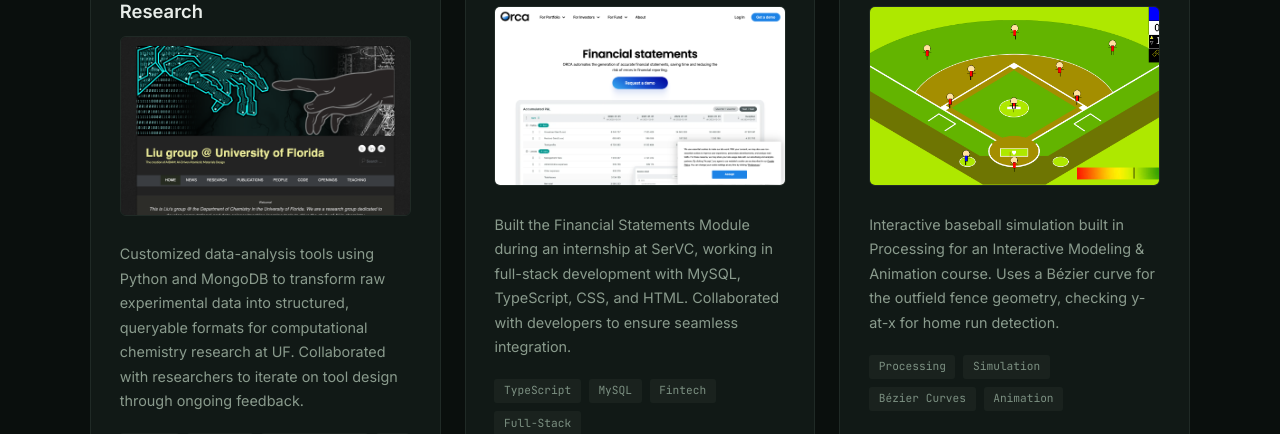
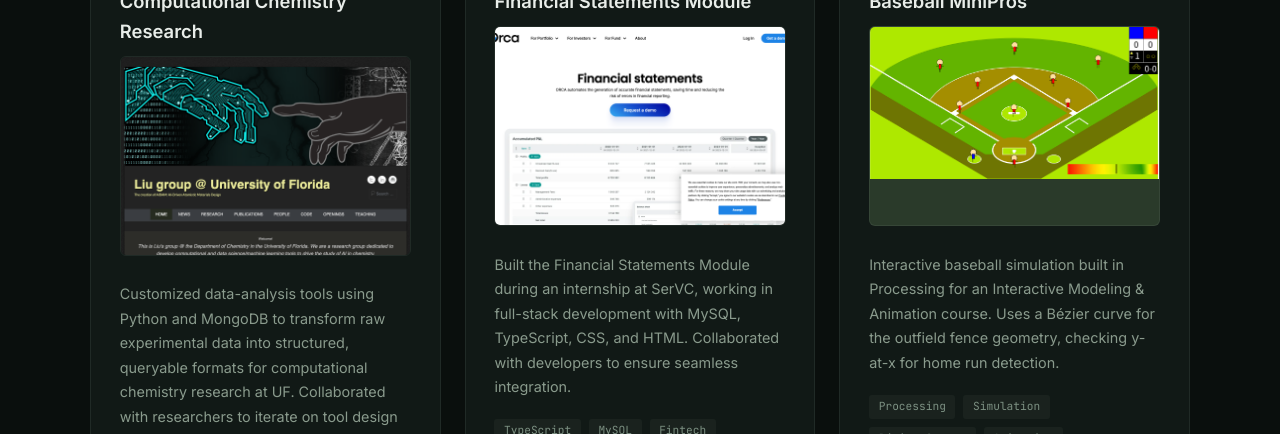
Before and after one commit to JustinStrik/JustinStrik.github.io, a plain HTML site: page index.html in a window 1280 px wide. Shown: the part 1755-2189 px from the top of the page. Drawn offline with nearby package versions, Linux system fonts and the light colour scheme.

Commit message:
Raise headshot framing, show full baseball screenshot

```diff
--- a/index.html
+++ b/index.html
@@ -131,6 +131,7 @@
             height: 200px;
             border-radius: 50%;
             object-fit: cover;
+            object-position: center 20%;
             border: 3px solid var(--sage-dark);
             box-shadow: 0 0 30px rgba(124,144,130,0.2);
             flex-shrink: 0;
@@ -257,7 +258,7 @@
         .project-card:hover::before { opacity: 1; }
         .project-screenshot {
             width: 100%;
-            height: 180px;
+            height: 200px;
             object-fit: cover;
             object-position: top;
             border-radius: 6px;
@@ -692,7 +693,7 @@
                         </div>
                     </div>
                     <h3>Baseball MiniPros</h3>
-                    <img src="images/baseball-minipros.png" alt="Baseball MiniPros" class="project-screenshot">
+                    <img src="images/baseball-minipros.png" alt="Baseball MiniPros" class="project-screenshot" style="object-fit:contain;background:#2a3a2a">
                     <p>Interactive baseball simulation built in Processing for an Interactive Modeling &amp; Animation course. Uses a B&eacute;zier curve for the outfield fence geometry, checking y-at-x for home run detection.</p>
                     <div class="project-tags">
                         <span>Processing</span>
```
